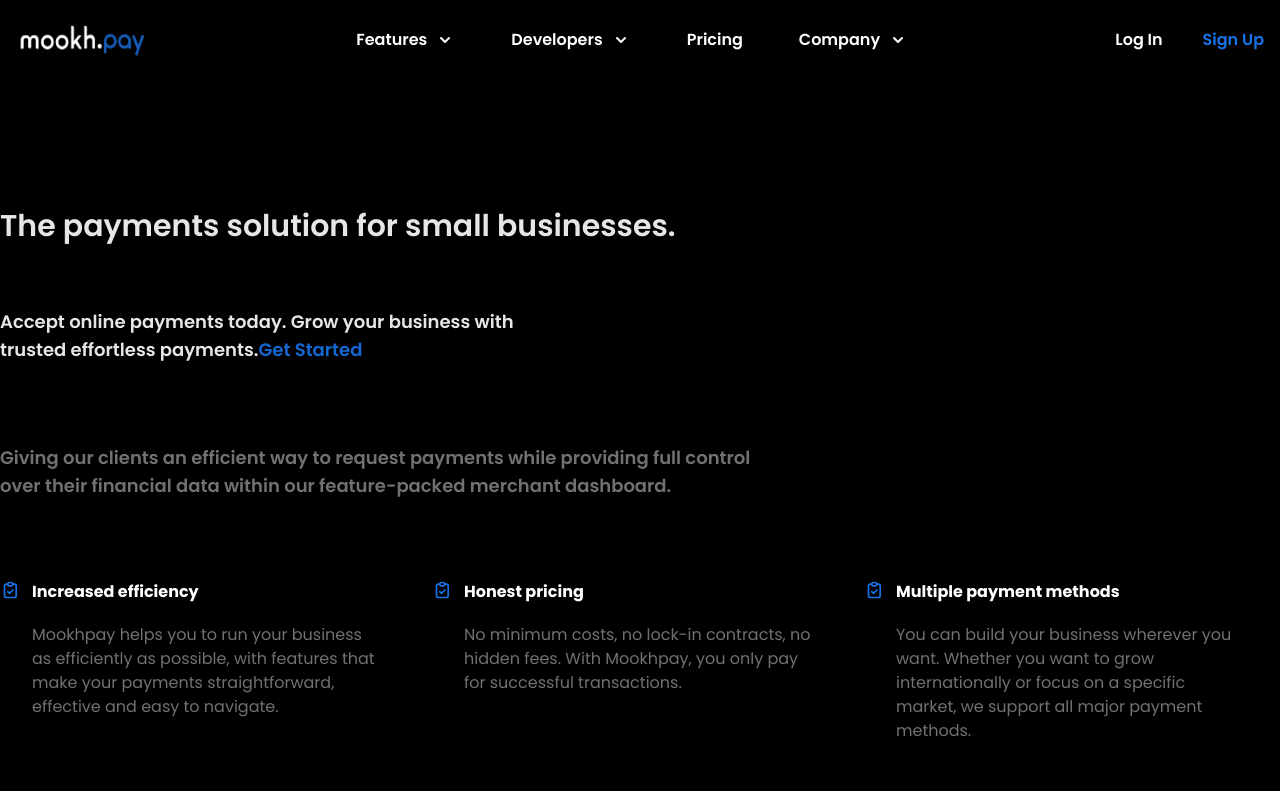
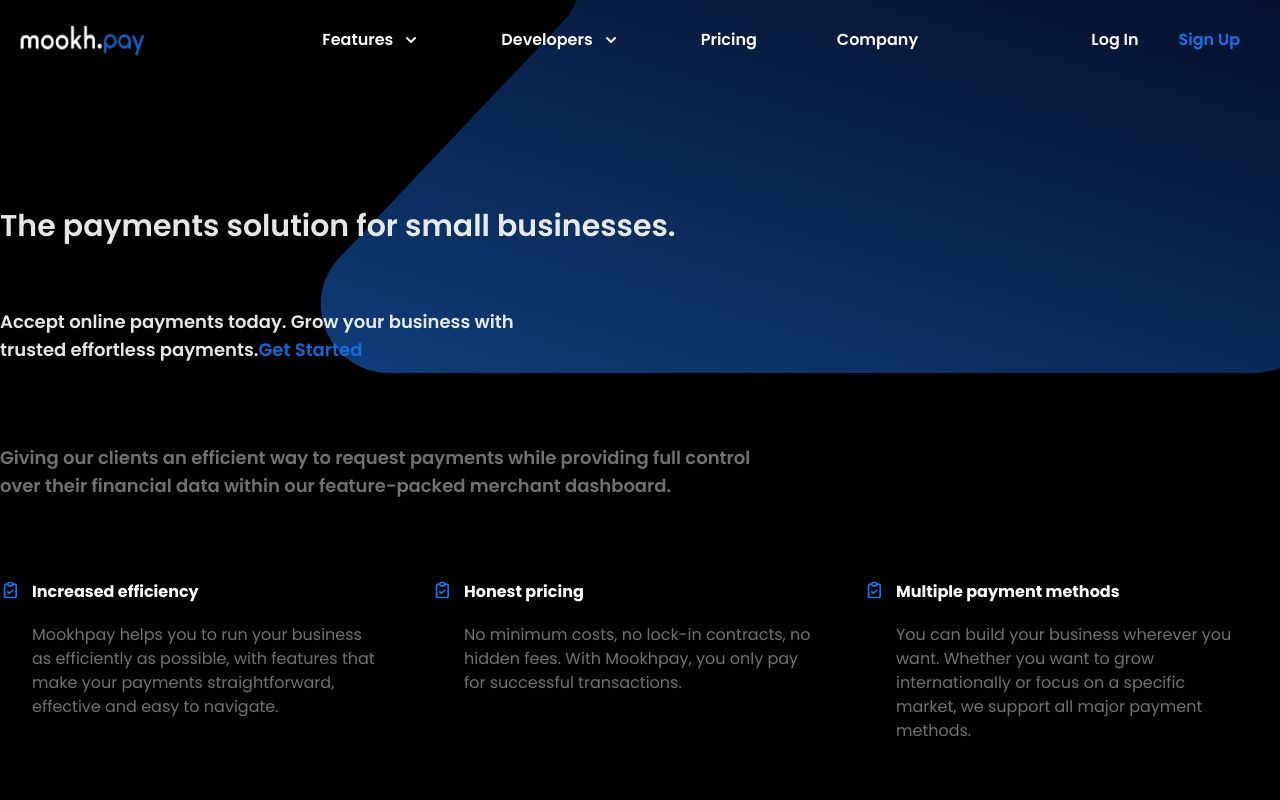
Before and after one commit to MOOKHAFRICA/mookhpay-landing, a Next.js app: page / in a window 1280 px wide. Shown: the top 800 px of the page. Built offline with nearby package versions, Linux system fonts and the light colour scheme.

Commit message:
added gradient

```diff
--- a/components/header.js
+++ b/components/header.js
@@ -6,7 +6,41 @@
 export default function Header() {
   const [isOpen, setIsOpen] = useState(false);
   return (
-    <div className="bg-black pb-12">
+    <div className="relative bg-black pb-28 ">
+      <svg
+        className="absolute invisible pb-12 ml-52 lg:visible left-20  2xl:left-464 "
+        width="1109.951"
+        height="493.198"
+        style={{
+          top: "-72px",
+        }}
+        viewBox="0 0 1109.951 473.198"
+        xmlns="http://www.w3.org/2000/svg"
+        xmlnsXlink="http://www.w3.org/1999/xlink"
+      >
+        <defs>
+          <linearGradient
+            id="a"
+            x1="0.845"
+            y1="-0.02"
+            x2="0.106"
+            y2="1.065"
+            gradientUnits="objectBoundingBox"
+          >
+            <stop offset="0" stopColor="#06123a" />
+            <stop offset="1" stopColor="#175cb7" />
+          </linearGradient>
+        </defs>
+        <path
+          style={{
+            opacity: "0.66",
+            fill: "url(#a)",
+          }}
+          className="a"
+          d="M681.014,452.917H61.319c-64.082,0-97.068-76.665-53.006-123.194l243.1-256.717a125.5,125.5,0,0,1,55.589-58.7l11.155-11.78A73.006,73.006,0,0,1,421.665,0H973.124a125,125,0,0,1,125,125V327.917a125,125,0,0,1-125,125Z"
+          transform="translate(11.827 20.281)"
+        />
+      </svg>
       <header className="lg:container lg:mx-auto md:flex md:items-center md:justify-between p-4 pb-0 shadow-lg md:pb-4">
         <div className="flex items-center justify-between mb-4 md:mb-0">
           <h1 className="leading-none text-2xl text-white font-bold">
@@ -43,8 +77,8 @@
         </div>
 
         <NavBar isOpen={isOpen} />
-        <div className="mb-4 md:mb-0">
-          <ul className="hidden list-reset md:flex lg:space-x-10">
+        <div className="relative mb-4 md:mb-0 lg:mr-6">
+          <ul className="hidden list-reset md:flex md:space-x-10">
             <li className="md:ml-4">
               <Link href="/login">
                 <a className="block no-underline text-base font-semibold py-2 text-white md:p-0">
--- a/components/nav.js
+++ b/components/nav.js
@@ -2,19 +2,20 @@
   return (
     <nav>
       <ul
+        id="menu"
         className={` ${
           isOpen ? "block" : "hidden"
-        } md:flex md:space-x-14 md:items-center" id="menu"`}
+        } md:flex md:space-x-20 md:items-center`}
       >
-        <li className="dropdown relative md:ml-4">
+        <li className="relative dropdown md:ml-4">
           <button
             type="button"
-            className="text-white py-3 inline-flex items-center text-base font-semibold opacity-100 "
+            className="inline-flex items-center py-3 text-base font-semibold text-white opacity-100"
           >
             <span>Features</span>
 
             <svg
-              className="ml-2 h-5 w-5 text-white visible"
+              className="w-5 h-5 ml-2 text-white visible"
               xmlns="http://www.w3.org/2000/svg"
               viewBox="0 0 20 20"
               fill="currentColor"
@@ -28,10 +29,10 @@
             </svg>
           </button>
 
-          <ul className="absolute dropdown-menu hidden z-10 -ml-4 transform w-screen max-w-sm text-white">
+          <ul className="absolute z-10 hidden w-screen max-w-sm -ml-4 text-white transform dropdown-menu">
             <li className="">
               <a
-                className="rounded-t bg-gray-500 hover:bg-gray-800 py-2 px-4 block whitespace-no-wrap"
+                className="block px-4 py-2 whitespace-no-wrap bg-gray-500 rounded-t hover:bg-gray-800"
                 href="#"
               >
                 Quick Integration
@@ -39,7 +40,7 @@
             </li>
             <li className="">
               <a
-                className="bg-gray-500 hover:bg-gray-800 py-2 px-4 block whitespace-no-wrap"
+                className="block px-4 py-2 whitespace-no-wrap bg-gray-500 hover:bg-gray-800"
                 href="#"
               >
                 Unique Payment Links
@@ -47,7 +48,7 @@
             </li>
             <li className="">
               <a
-                className="rounded-b bg-gray-500 hover:bg-gray-800 py-2 px-4 block whitespace-no-wrap"
+                className="block px-4 py-2 whitespace-no-wrap bg-gray-500 rounded-b hover:bg-gray-800"
                 href="#"
               >
                 Realtime Dashboard
@@ -55,7 +56,7 @@
             </li>
             <li className="">
               <a
-                className="rounded-b bg-gray-500 hover:bg-gray-800 py-2 px-4 block whitespace-no-wrap"
+                className="block px-4 py-2 whitespace-no-wrap bg-gray-500 rounded-b hover:bg-gray-800"
                 href="#"
               >
                 Multiple Payment Methods
@@ -63,15 +64,15 @@
             </li>
           </ul>
         </li>
-        <li className="dropdown relative md:ml-4">
+        <li className="relative dropdown md:ml-4">
           <button
             type="button"
-            className="text-white py-3 inline-flex items-center text-base font-semibold opacity-100"
+            className="inline-flex items-center py-3 text-base font-semibold text-white opacity-100"
           >
             <span>Developers</span>
 
             <svg
-              className="ml-2 h-5 w-5 text-white  lg:visible"
+              className="w-5 h-5 ml-2 text-white visible"
               xmlns="http://www.w3.org/2000/svg"
               viewBox="0 0 20 20"
               fill="currentColor"
@@ -85,10 +86,10 @@
             </svg>
           </button>
 
-          <ul className="absolute dropdown-menu hidden z-10 -ml-4 transform w-screen max-w-sm text-white">
+          <ul className="absolute z-10 hidden w-screen max-w-sm -ml-4 text-white transform dropdown-menu">
             <li className="">
               <a
-                className="rounded-t bg-gray-500 hover:bg-gray-800 py-2 px-4 block whitespace-no-wrap"
+                className="block px-4 py-2 whitespace-no-wrap bg-gray-500 rounded-t hover:bg-gray-800"
                 href="https://mookhpay.docs.apiary.io/"
                 target="_blank"
               >
@@ -97,7 +98,7 @@
             </li>
             <li className="">
               <a
-                className="bg-gray-500 hover:bg-gray-800 py-2 px-4 block whitespace-no-wrap"
+                className="block px-4 py-2 whitespace-no-wrap bg-gray-500 hover:bg-gray-800"
                 href="https://mookhpay.docs.apiary.io/#introduction/onboarding"
                 target="_blank"
               >
@@ -106,7 +107,7 @@
             </li>
             <li className="">
               <a
-                className="rounded-b bg-gray-500 hover:bg-gray-800 py-2 px-4 block whitespace-no-wrap"
+                className="block px-4 py-2 whitespace-no-wrap bg-gray-500 rounded-b hover:bg-gray-800"
                 href="#"
               >
                 Packages
@@ -114,7 +115,7 @@
             </li>
             <li className="">
               <a
-                className="rounded-b bg-gray-500 hover:bg-gray-800 py-2 px-4 block whitespace-no-wrap"
+                className="block px-4 py-2 whitespace-no-wrap bg-gray-500 rounded-b hover:bg-gray-800"
                 href="#"
               >
                 Changelog
@@ -122,35 +123,21 @@
             </li>
           </ul>
         </li>
-        <li className="md:ml-4">
+        <li className="relative md:ml-4">
           <a
-            className="text-white py-3 inline-flex items-center text-base font-semibold opacity-100"
+            className="block py-3 text-base font-semibold text-white no-underline md:p-0"
             href="#pricing"
           >
             Pricing
           </a>
         </li>
-        <li className="md:ml-4">
-          <button
-            type="button"
-            className="group text-white py-3 inline-flex items-center text-base font-semibold"
+        <li className="relative md:ml-4">
+          <a
+            className="block py-3 text-base font-semibold text-white no-underline md:p-0"
+            href="#"
           >
-            <span>Company</span>
-
-            <svg
-              className="ml-2 h-5 w-5 text-white visible"
-              xmlns="http://www.w3.org/2000/svg"
-              viewBox="0 0 20 20"
-              fill="currentColor"
-              aria-hidden="true"
-            >
-              <path
-                fillRule="evenodd"
-                d="M5.293 7.293a1 1 0 011.414 0L10 10.586l3.293-3.293a1 1 0 111.414 1.414l-4 4a1 1 0 01-1.414 0l-4-4a1 1 0 010-1.414z"
-                clipRule="evenodd"
-              />
-            </svg>
-          </button>
+            Company
+          </a>
         </li>
       </ul>
     </nav>
--- a/tailwind.config.js
+++ b/tailwind.config.js
@@ -6,6 +6,9 @@
   theme: {
     extend: {
       colors: {
+        backgroundImage: (theme) => ({
+          "hero-pattern": "url('/public/img/hero.svg')",
+        }),
         cwc: {
           blue: "#1873E9",
           grey: "#717171",
@@ -17,6 +20,9 @@
           logininputbg: "#333333",
         },
       },
+      inset: {
+        464: "29rem",
+      },
       fontFamily: {
         body: ["Poppins"],
       },
```
